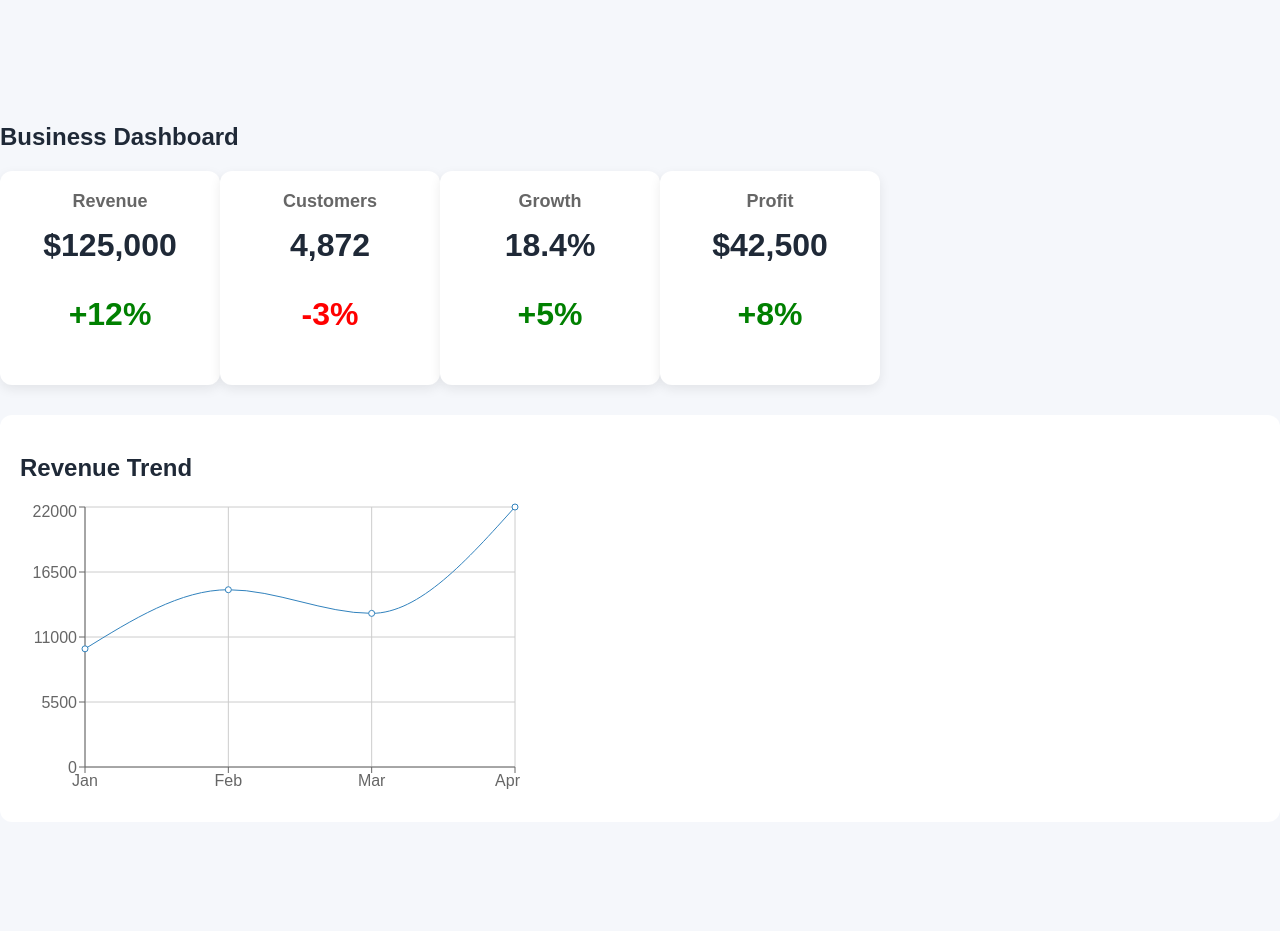
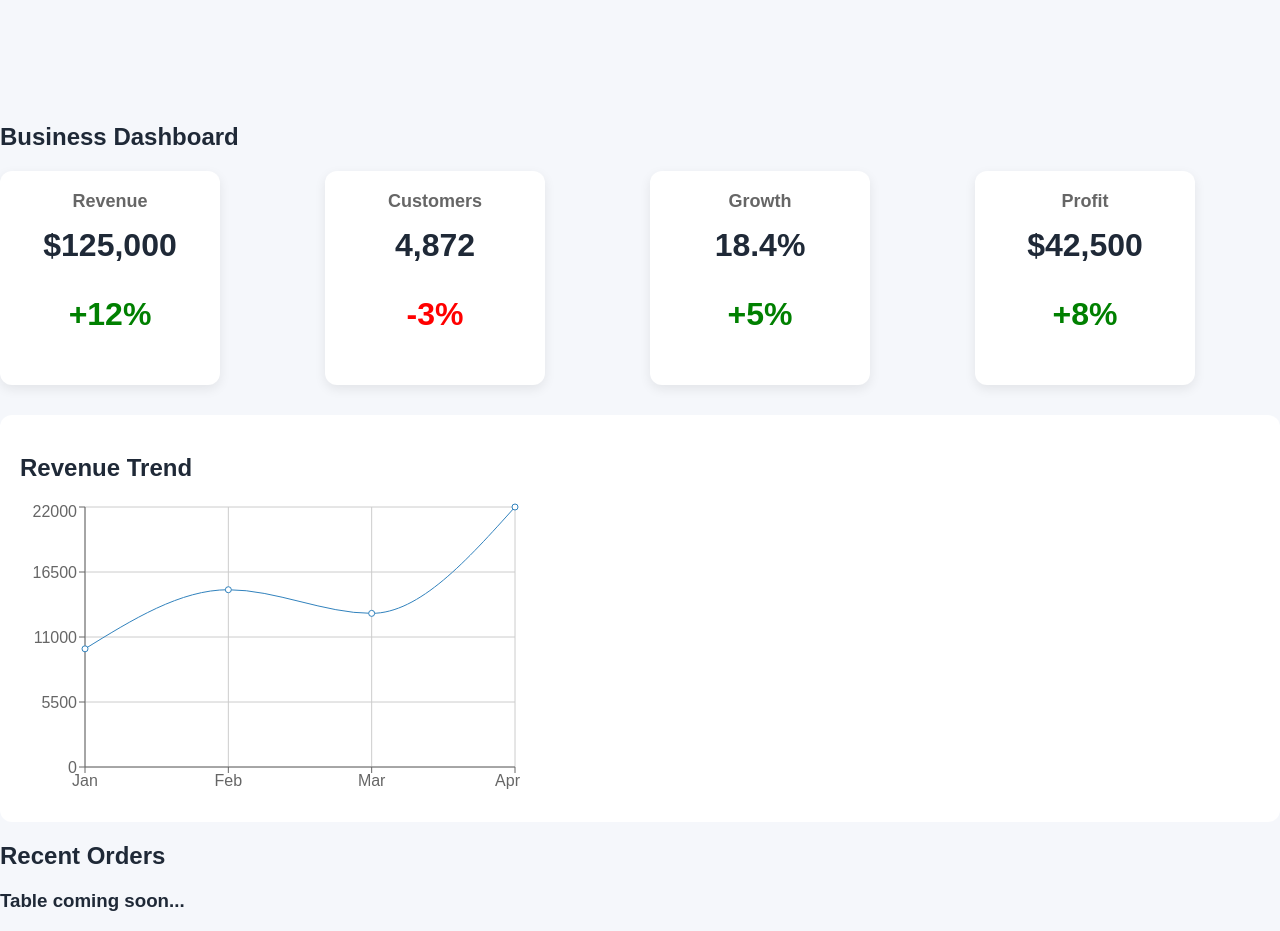
Before and after one commit to schematix-dot/bi-platform, a React (Vite) app: page / in a window 1280 px wide. Shown: the part 400-1331 px from the top of the page. Before the commit the page ends 1222 px from the top, so only its background shows below. Built offline with nearby package versions, Linux system fonts and the light colour scheme.

Commit message:
Added a reusuable table component, made css grid instead of flexbox

```diff
--- a/src/components/ChartSection.jsx
+++ b/src/components/ChartSection.jsx
@@ -23,7 +23,7 @@ function ChartSection(props) {
                 <YAxis />
 
                 <Tooltip />
-                <Line type="monotone" dataKey="revenue" />
+                <Line type="monotone" dataKey={props.dataKey} />
             </LineChart>
         </div>
     );
--- /dev/null
+++ b/src/components/Dashboard.css
@@ -0,0 +1,8 @@
+.dashboard {
+    display: grid;
+    gap: 30px;
+}
+
+.chart-container {
+    width: 100%;
+}
--- a/src/components/Dashboard.jsx
+++ b/src/components/Dashboard.jsx
@@ -1,6 +1,8 @@
 import KPISection from "./KPISection";
 
 import ChartSection from "./ChartSection";
+
+import TableSection from "./TableSection";
 
 const revenueData = [
   {
@@ -23,15 +25,21 @@ const revenueData = [
 
 function Dashboard() {
     return (
-        <section>
+        <section className="dashboard">
             <h2>Business Dashboard</h2>
 
             <KPISection />
 
-            <ChartSection
+            <div className="chart-container">
+               <ChartSection
               title="Revenue Trend"
               data={revenueData}
-            />
+              dataKey="revenue"
+              />
+            </div>
+
+
+            <TableSection />
 
         </section>
     );
--- a/src/components/KPICard.css
+++ b/src/components/KPICard.css
@@ -21,7 +21,9 @@
 }
 
 .kpi-container {
-    display: flex;
+    display: grid;
+    grid-template-columns: repeat(4, 1fr);
+    gap: 20px;
 }
 
 .kpi-card:hover {
--- /dev/null
+++ b/src/components/TableSection.css
@@ -0,0 +1,6 @@
+.table-section {
+    background: white;
+    padding: 20px;
+    margin-top: 30px;
+    border-radius: 12px;
+}
--- /dev/null
+++ b/src/components/TableSection.jsx
@@ -0,0 +1,11 @@
+
+function TableSection() {
+    return(
+        <div className="table-section">
+            <h2>Recent Orders</h2>
+            <h3>Table coming soon...</h3>
+        </div>
+    );
+}
+
+export default TableSection;
```
